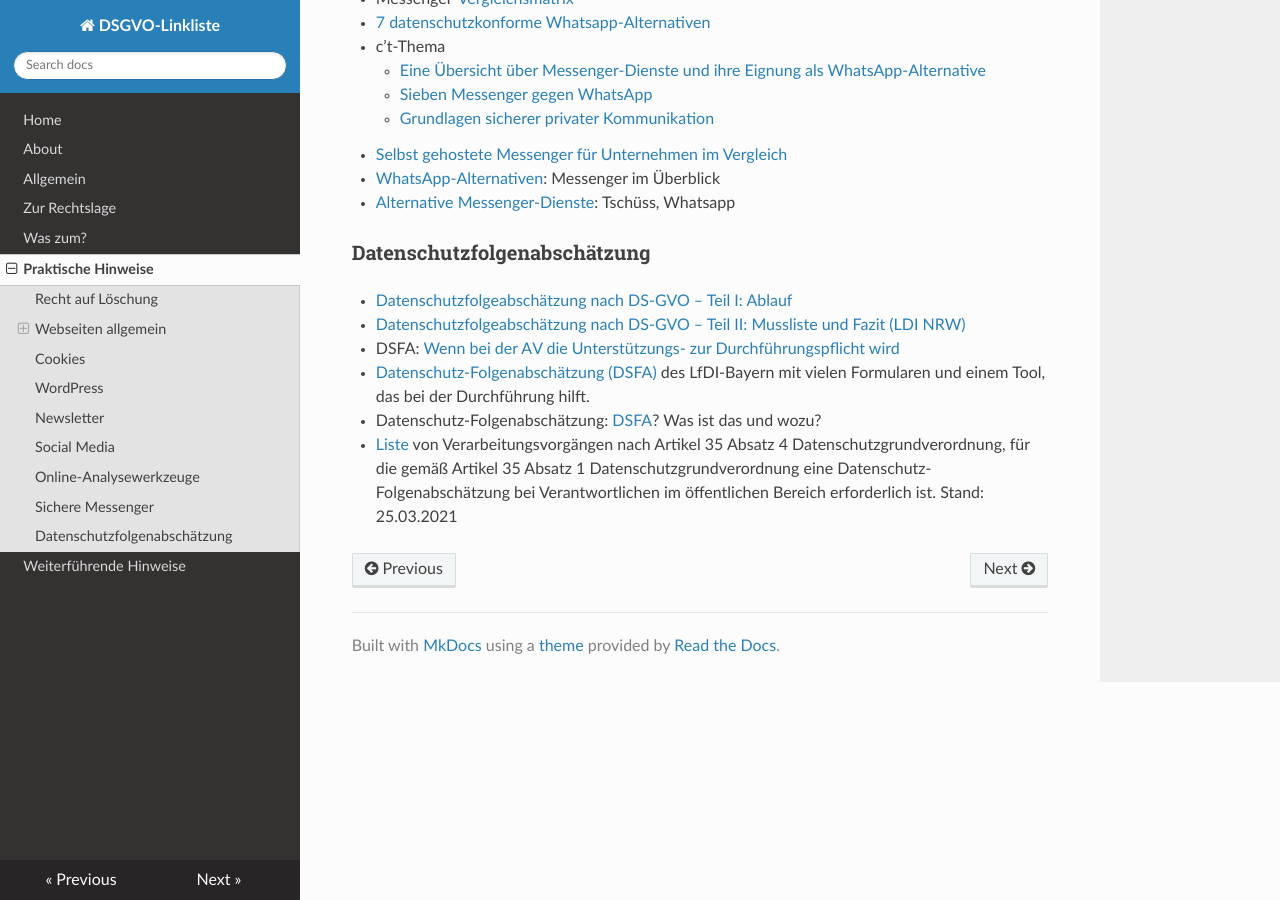
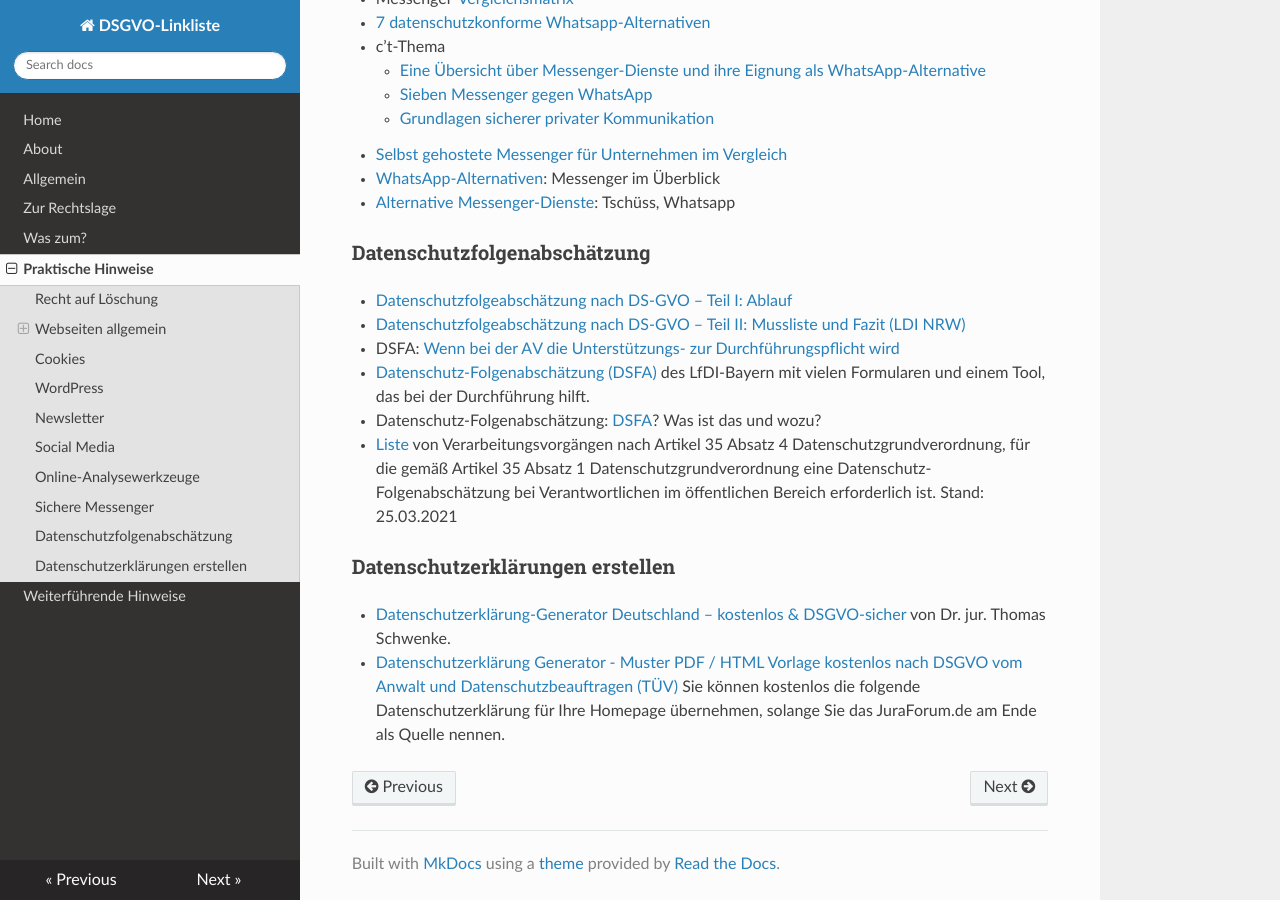
Before and after one commit to jrselzer/DSGVO-Linkliste, an MkDocs documentation site: the page built from docs/Praktische_Hinweise.md, in a window 1280 px wide and 900 px high, scrolled down 3640 px. Built offline with MkDocs 1.6.1, drawn with Linux system fonts in a browser that asks for light colours; nearby versions of some CDN libraries.

Commit message:
Update Praktische_Hinweise.md

```diff
--- a/docs/Praktische_Hinweise.md
+++ b/docs/Praktische_Hinweise.md
@@ -122,3 +122,6 @@ Praktische Hinweise
 * [Datenschutz-Folgenabschätzung (DSFA)](https://www.datenschutz-bayern.de/dsfa/) des LfDI-Bayern mit vielen Formularen und einem Tool, das bei der Durchführung hilft.
 * Datenschutz-Folgenabschätzung: [DSFA](https://www.adorgasolutions.de/datenschutz-folgenabschaetzung/)? Was ist das und wozu?
 * [Liste](https://www.datenschutz.bremen.de/sixcms/media.php/13/Liste%20von%20Verarbeitungsvorg%E4ngen%20nach%20Artikel%2035.pdf) von Verarbeitungsvorgängen nach Artikel 35 Absatz 4 Datenschutzgrundverordnung, für die gemäß Artikel 35 Absatz 1 Datenschutzgrundverordnung eine Datenschutz-Folgenabschätzung bei Verantwortlichen im öffentlichen Bereich erforderlich ist. Stand: 25.03.2021
+### Datenschutzerklärungen erstellen
+* [Datenschutzerklärung-Generator  Deutschland – kostenlos & DSGVO-sicher](https://datenschutz-generator.de/) von Dr. jur. Thomas Schwenke.
+* [Datenschutzerklärung Generator - Muster PDF / HTML Vorlage kostenlos nach DSGVO vom Anwalt und Datenschutzbeauftragen (TÜV)](https://www.juraforum.de/datenschutzerklaerung-muster/) Sie können kostenlos die folgende Datenschutzerklärung für Ihre Homepage übernehmen, solange Sie das JuraForum.de am Ende als Quelle nennen.
```
